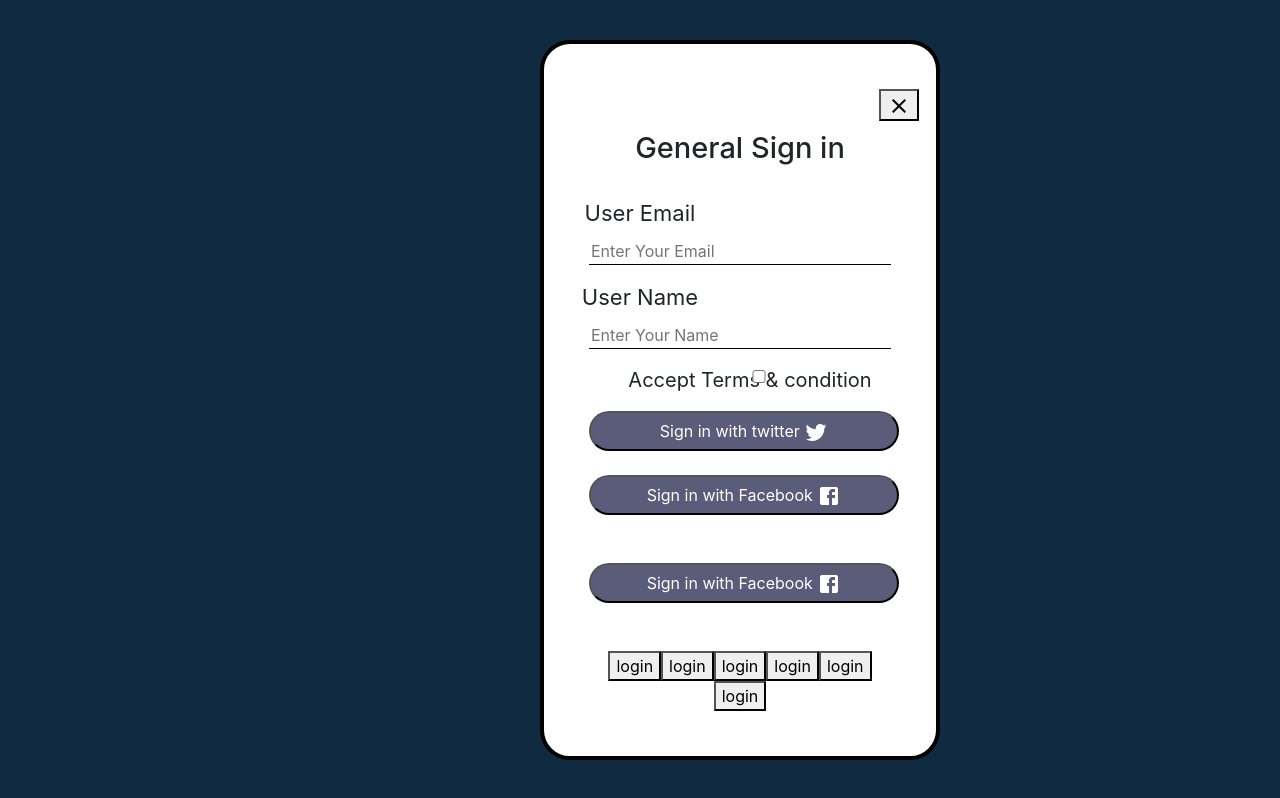
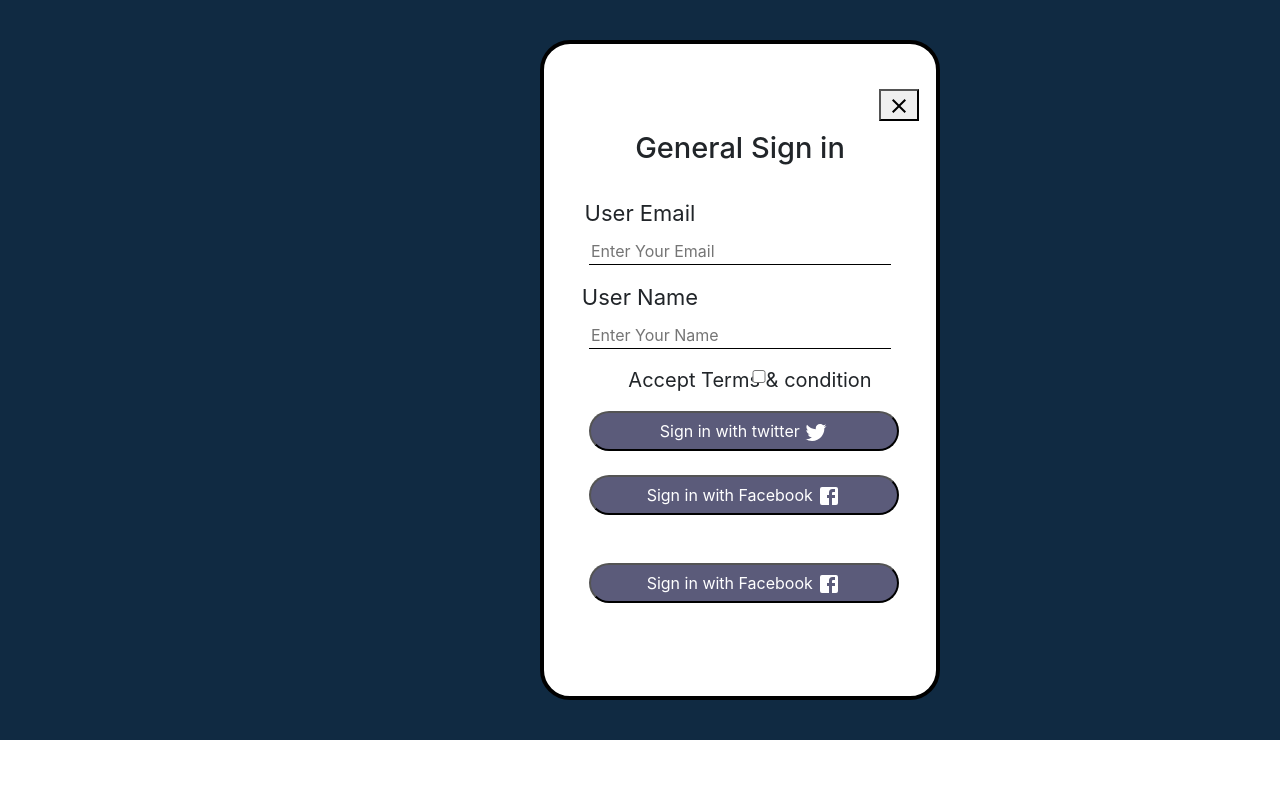
Before and after one commit to Yahiya-Zahour/pickupbiz, a React (Create React App) app: page / in a window 1280 px wide. Built offline with nearby package versions, Linux system fonts and the light colour scheme.

Commit message:
checking

```diff
--- a/src/Component/HeaderSection/MainBodyHeader/Practice.jsx
+++ b/src/Component/HeaderSection/MainBodyHeader/Practice.jsx
@@ -32,12 +32,7 @@
             <br/><br/><br/>
             <button className="google">Sign in with Facebook <FacebookIcon/> </button>
     <br/><br/><br/>
-    <button>login</button>
-    <button>login</button>
-    <button>login</button>
-    <button>login</button>
-    <button>login</button>
-    <button>login</button>
+
 
 
 
```
